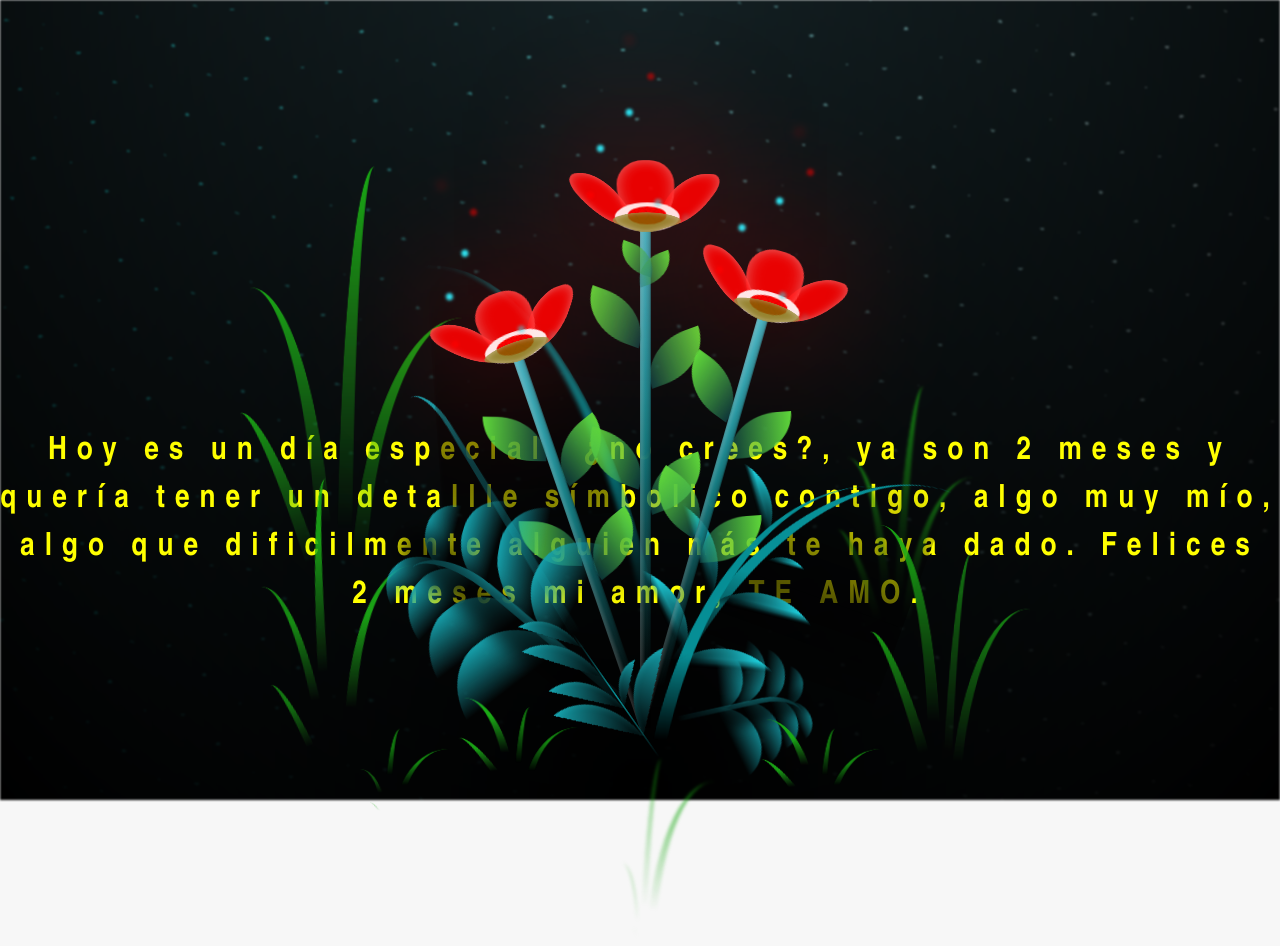
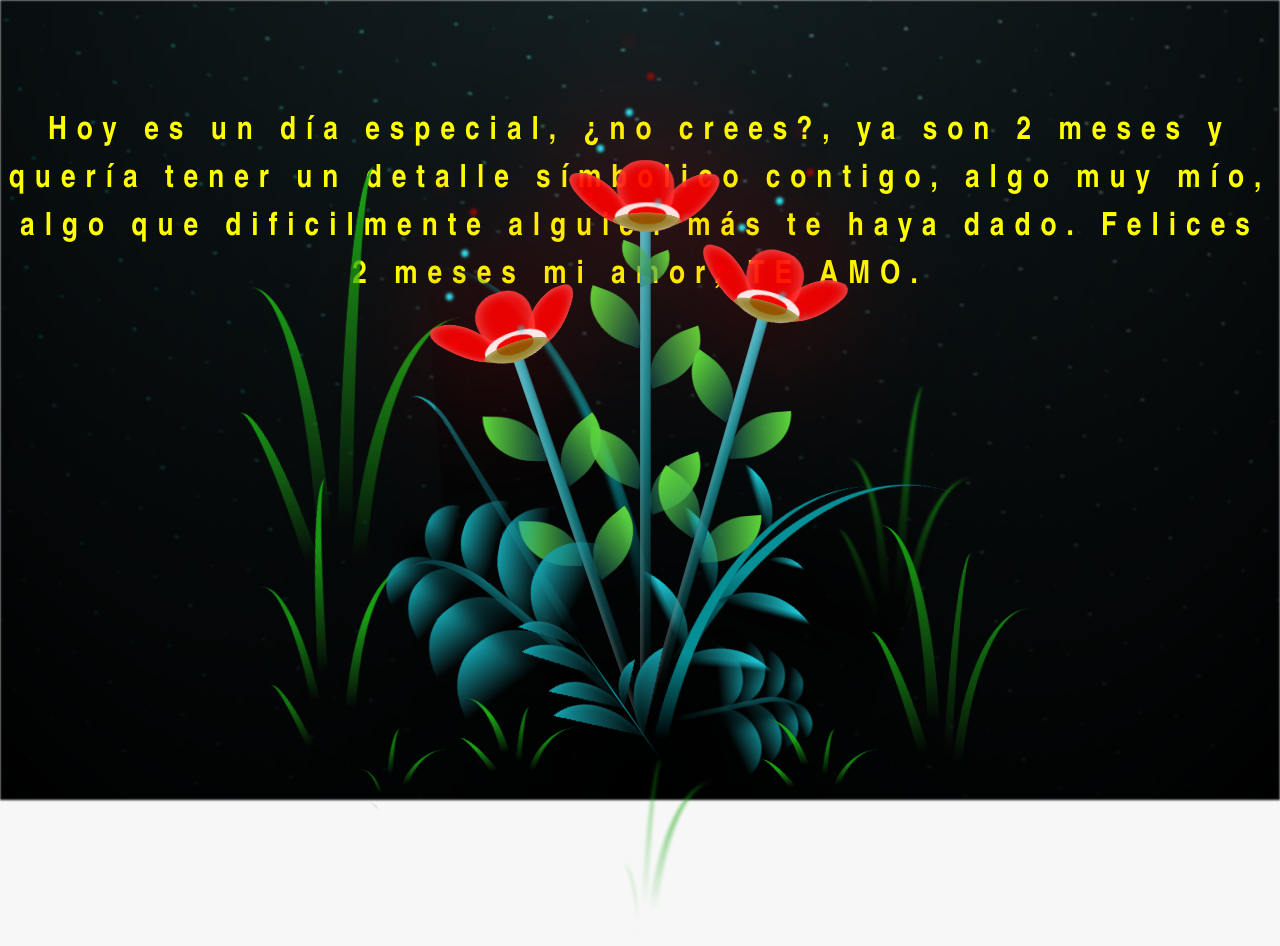
Before and after one commit to akahard13/jodienda, a plain HTML site: page index.html in a window 1280 px wide. Drawn offline with Linux system fonts and the light colour scheme.

Commit message:
improves

```diff
--- a/css/main.css
+++ b/css/main.css
@@ -31,16 +31,15 @@ body {
   letter-spacing: 4px;
 }
 @media only screen and (max-width: 600px) {
-  /* Estilos específicos para dispositivos con un ancho máximo de 600px */
   #lyrics {
-      font-size: 14px; /* Reduce el tamaño del texto para dispositivos más pequeños */
+      font-size: 14px;
       margin-bottom: 530px;
       letter-spacing: 3px;
   }
 
 }
 .titulo {
-  margin-bottom: 180px;
+  margin-bottom: 500px;
   font-family: "Arial Narrow", Arial, sans-serif;
   color: yellow;
   position: absolute;
--- a/index.html
+++ b/index.html
@@ -13,7 +13,7 @@
     <div id="lyrics">
 
     </div>
-    <h1 class="titulo">Hoy es un día especial, ¿no crees?, ya son 2 meses y quería tener un detallle símbolico contigo, algo muy mío,
+    <h1 class="titulo">Hoy es un día especial, ¿no crees?, ya son 2 meses y quería tener un detalle símbolico contigo, algo muy mío,
       algo que dificilmente alguien más te haya dado. Felices 2 meses mi amor, TE AMO.
     </h1>
 
```
